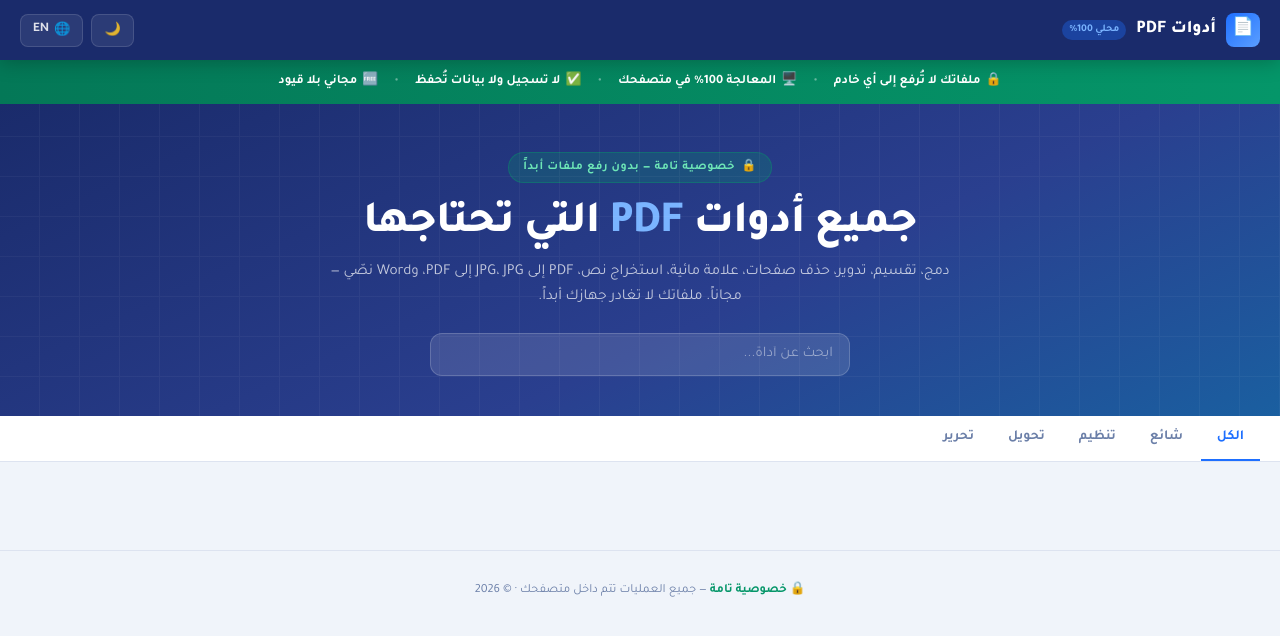
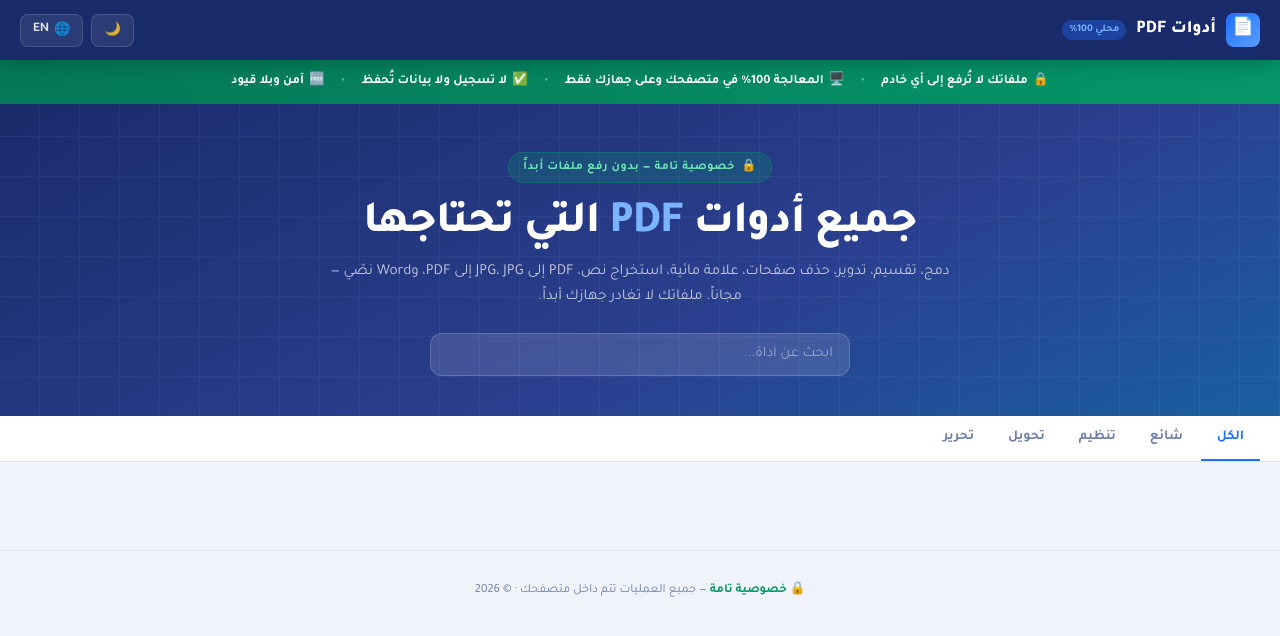
Before and after one commit to it-ajfc/pdf-tool, a plain HTML site: page index.html in a window 1280 px wide. Drawn offline with Linux system fonts and the light colour scheme; a script that the page names is missing.

Commit message:
Update index.html

```diff
--- a/index.html
+++ b/index.html
@@ -23,11 +23,11 @@
 <div id="privacy-banner">
   <div class="pb-item">🔒 <span id="pb1">ملفاتك لا تُرفع إلى أي خادم</span></div>
   <span class="pb-sep">•</span>
-  <div class="pb-item">🖥️ <span id="pb2">المعالجة 100% في متصفحك</span></div>
+  <div class="pb-item">🖥️ <span id="pb2">المعالجة 100% في متصفحك وعلى جهازك فقط</span></div>
   <span class="pb-sep">•</span>
   <div class="pb-item">✅ <span id="pb3">لا تسجيل ولا بيانات تُحفظ</span></div>
   <span class="pb-sep">•</span>
-  <div class="pb-item">🆓 <span id="pb4">مجاني بلا قيود</span></div>
+  <div class="pb-item">🆓 <span id="pb4">آمن وبلا قيود</span></div>
 </div>
 
 <section id="hero">
```
